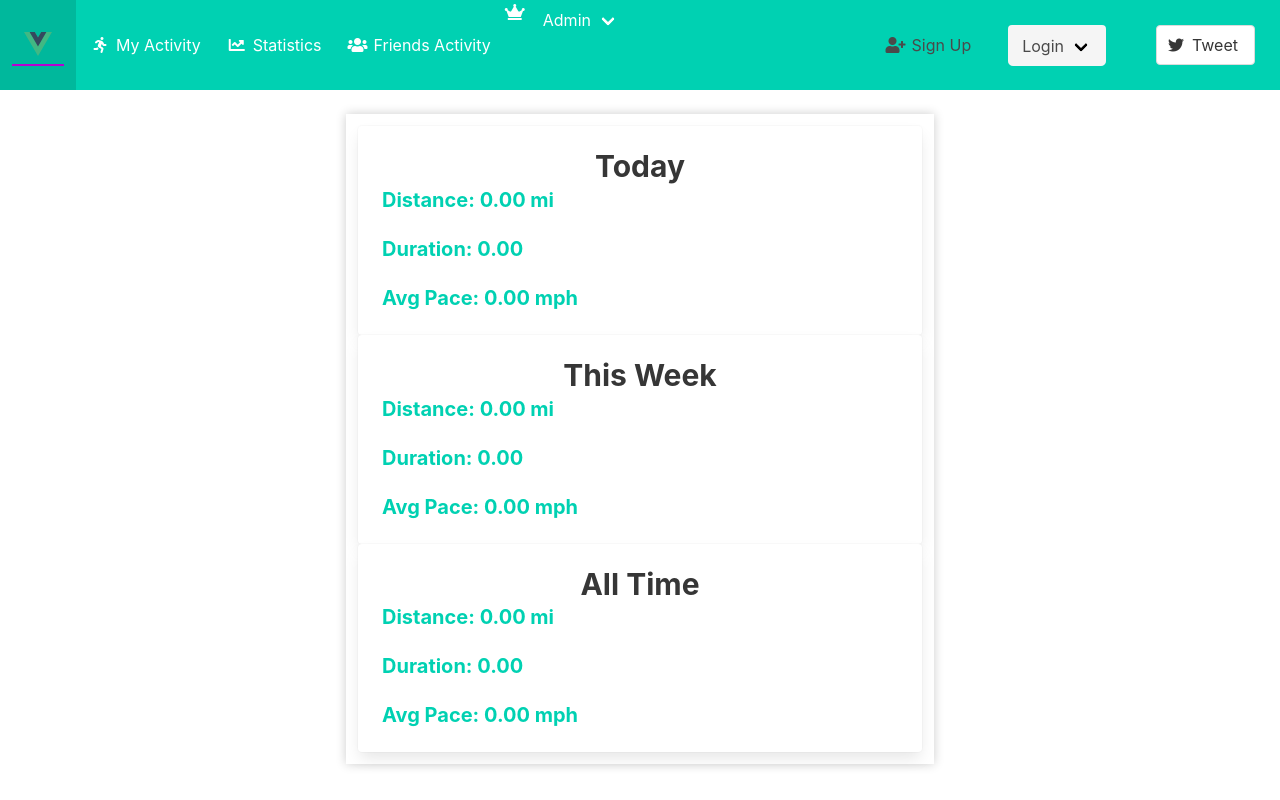
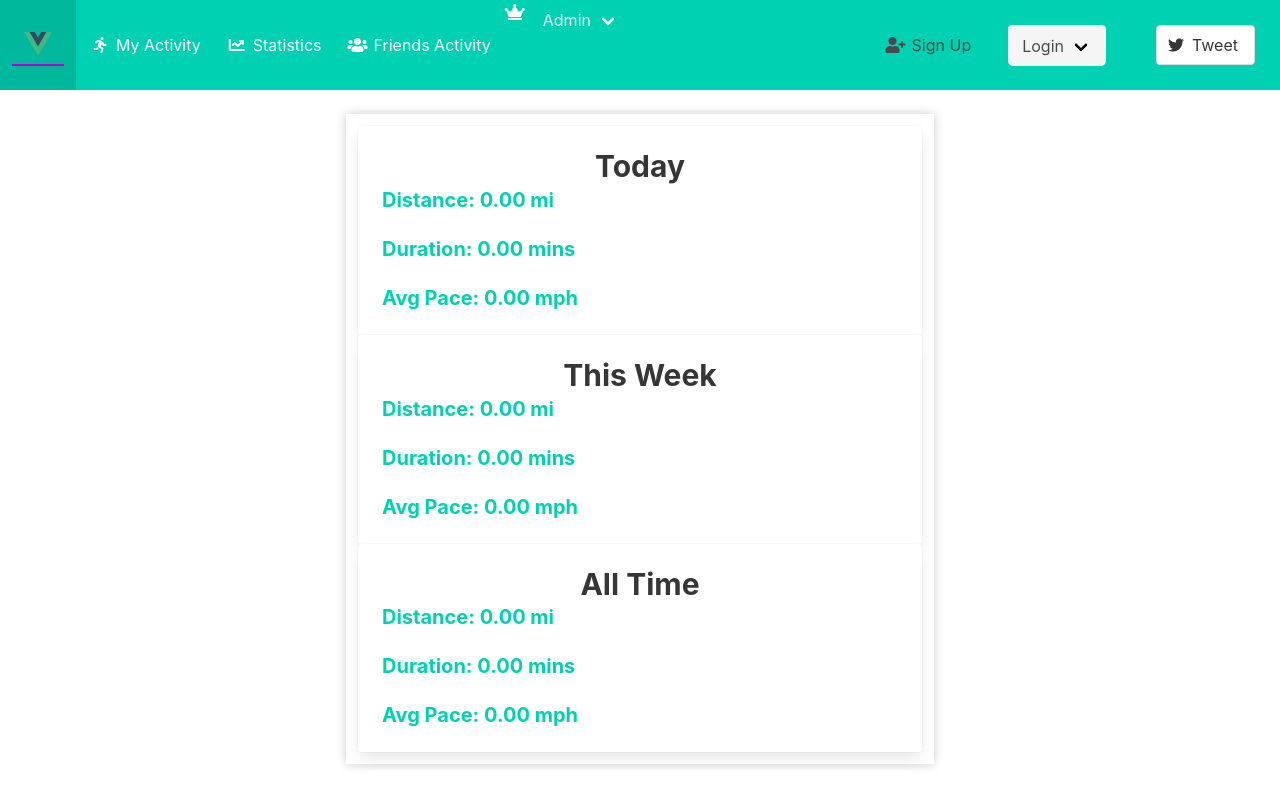
Before and after one commit to lemusm3/2024-Spring-Final, a Vue app in the folder client/: page / in a window 1280 px wide. Built offline with nearby package versions, Linux system fonts and the light colour scheme.

Commit message:
Updated duration display in index.vue

```diff
--- a/client/src/pages/index.vue
+++ b/client/src/pages/index.vue
@@ -47,7 +47,7 @@
           <div class="card-content">
             <h1 class="title">Today</h1>
             <h1 class="subtitle value"> Distance: {{ getCurrentUser() ? totalDistanceToday.toFixed(2) : '0.00' }} mi </h1>
-            <h1 class="subtitle value">Duration: {{ getCurrentUser() ? totalDurationToday.toFixed(2) : '0.00' }}</h1>
+            <h1 class="subtitle value">Duration: {{ getCurrentUser() ? totalDurationToday.toFixed(2) : '0.00' }} mins</h1>
             <h1 class="subtitle value">Avg Pace: {{ getCurrentUser() ? averageTimeCalc(totalDistanceToday, totalDurationToday).toFixed(2) : '0.00' }} mph</h1>
           </div>
         </div>
@@ -57,7 +57,7 @@
           <div class="card-content">
             <h1 class="title">This Week</h1>
             <h1 class="subtitle value"> Distance: {{ getCurrentUser() ? totalDistanceThisWeek.toFixed(2) : '0.00' }} mi </h1>
-            <h1 class="subtitle value">Duration: {{ getCurrentUser() ? totalDurationThisWeek.toFixed(2) : '0.00' }}</h1>
+            <h1 class="subtitle value">Duration: {{ getCurrentUser() ? totalDurationThisWeek.toFixed(2) : '0.00' }} mins</h1>
             <h1 class="subtitle value">Avg Pace: {{ getCurrentUser() ? averageTimeCalc(totalDistanceThisWeek, totalDurationThisWeek).toFixed(2) : '0.00' }} mph</h1>
           </div>
         </div>
@@ -67,7 +67,7 @@
           <div class="card-content">
             <h1 class="title">All Time</h1>
             <h1 class="subtitle value"> Distance: {{ getCurrentUser() ? totalDistanceAllTime.toFixed(2) : '0.00' }} mi </h1>
-            <h1 class="subtitle value">Duration: {{ getCurrentUser() ? totalDurationAllTime.toFixed(2) : '0.00' }}</h1>
+            <h1 class="subtitle value">Duration: {{ getCurrentUser() ? totalDurationAllTime.toFixed(2) : '0.00' }} mins</h1>
             <h1 class="subtitle value">Avg Pace: {{ getCurrentUser() ? averageTimeCalc(totalDistanceAllTime, totalDurationAllTime).toFixed(2) : '0.00' }} mph</h1>
           </div>
         </div>
```
